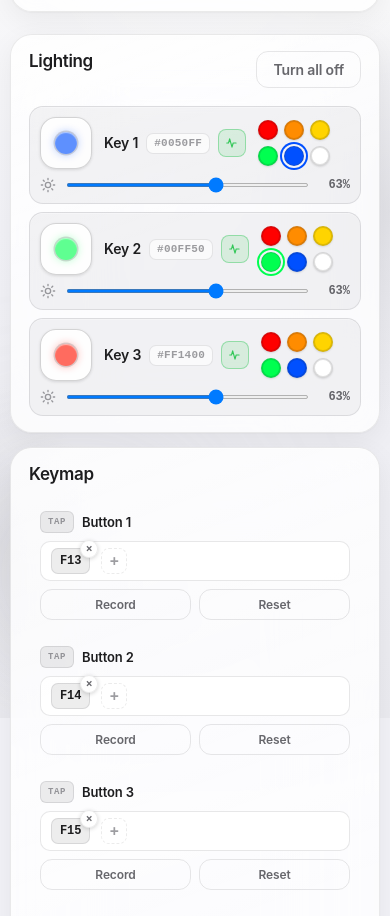
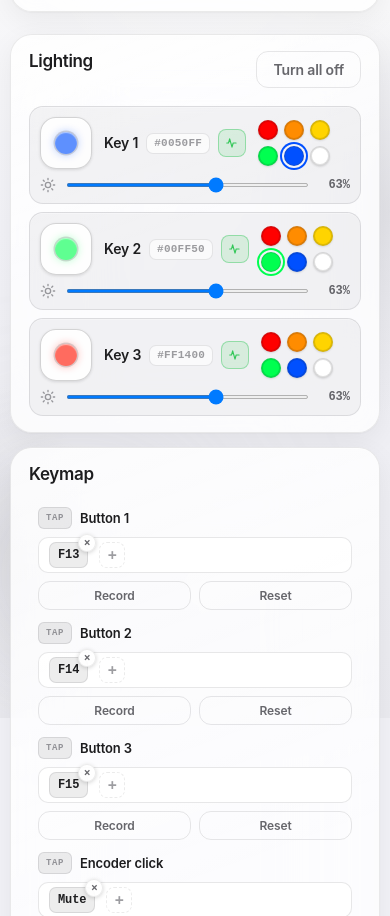
Before and after one commit to iamvaleriofantozzi/Tastierino, a plain HTML site: page app/static/index.html in a window 390 px wide. Shown: the part 126-1042 px from the top of the page. Drawn offline with Linux system fonts and the light colour scheme; no server answers.

Commit message:
style: refine CSS for keymap layout and spacing
- Updated styles for keymap groups and rows to improve layout consistency.
- Adjusted padding, margin, and gap properties for better visual alignment.
- Removed unnecessary styles for hold rows and hover effects to streamline design.
- Enhanced responsiveness by modifying flex and grid properties.

```diff
--- a/app/static/styles.css
+++ b/app/static/styles.css
@@ -1077,24 +1077,27 @@ input[type="range"] {
 
 .keymap-group {
   position: relative;
+  display: flex;
+  flex-direction: column;
+  gap: 2px;
 }
 
 .hold-rows:not(:empty) {
-  margin-top: 8px;
+  margin-top: 0;
 }
 
 .key-rows {
   display: grid;
-  gap: 8px;
+  gap: 2px;
   position: relative;
 }
 
 .key-row {
   display: grid;
-  grid-template-columns: minmax(0, 1fr) 310px auto auto;
+  grid-template-columns: minmax(0, 1fr) 310px 4.75rem 4.75rem;
   align-items: center;
   gap: 8px;
-  padding: 8px 10px;
+  padding: 4px 8px;
   border-radius: 12px;
   border: var(--hairline) solid transparent;
   transition:
@@ -1125,11 +1128,6 @@ input[type="range"] {
   flex-shrink: 0;
 }
 
-.key-row.hold-row {
-  background: var(--glass);
-  border-color: var(--glass-stroke-soft);
-}
-
 .hold-slot {
   display: flex;
   align-items: center;
@@ -1151,10 +1149,6 @@ input[type="range"] {
   border-color: var(--glass-stroke-soft);
 }
 
-.key-row.hold-row:hover {
-  background: var(--glass-strong);
-}
-
 .key-row.is-recording {
   background: color-mix(in srgb, var(--green) 10%, var(--row));
   border-color: color-mix(in srgb, var(--green) 40%, transparent);
@@ -1164,6 +1158,8 @@ input[type="range"] {
   font-weight: 600;
   font-size: 13px;
   letter-spacing: -0.01em;
+  min-width: 0;
+  flex: 1;
 }
 
 .hotkey-wrap {
@@ -1177,10 +1173,10 @@ input[type="range"] {
   flex-wrap: wrap;
   align-items: center;
   gap: 5px;
-  min-height: 38px;
+  min-height: 34px;
   width: 100%;
   min-width: 0;
-  padding: 6px 10px;
+  padding: 4px 10px;
   border-radius: 10px;
   border: var(--hairline) solid var(--glass-stroke-soft);
   background: var(--input);
@@ -1332,7 +1328,7 @@ input[type="range"] {
   background: var(--input);
   border: var(--hairline) solid var(--glass-stroke-soft);
   border-radius: 10px;
-  padding: 8px 10px;
+  padding: 6px 10px;
   font-weight: 600;
   font-size: 13px;
 }
@@ -1345,9 +1341,13 @@ input[type="range"] {
 .key-row .record,
 .key-row .clear-hotkey,
 .key-row .remove-hold {
-  padding: 7px 10px;
+  width: 100%;
+  min-width: 0;
+  padding: 6px 8px;
   font-size: 12px;
   white-space: nowrap;
+  text-align: center;
+  box-sizing: border-box;
 }
 
 .key-row .record.is-recording {
```
